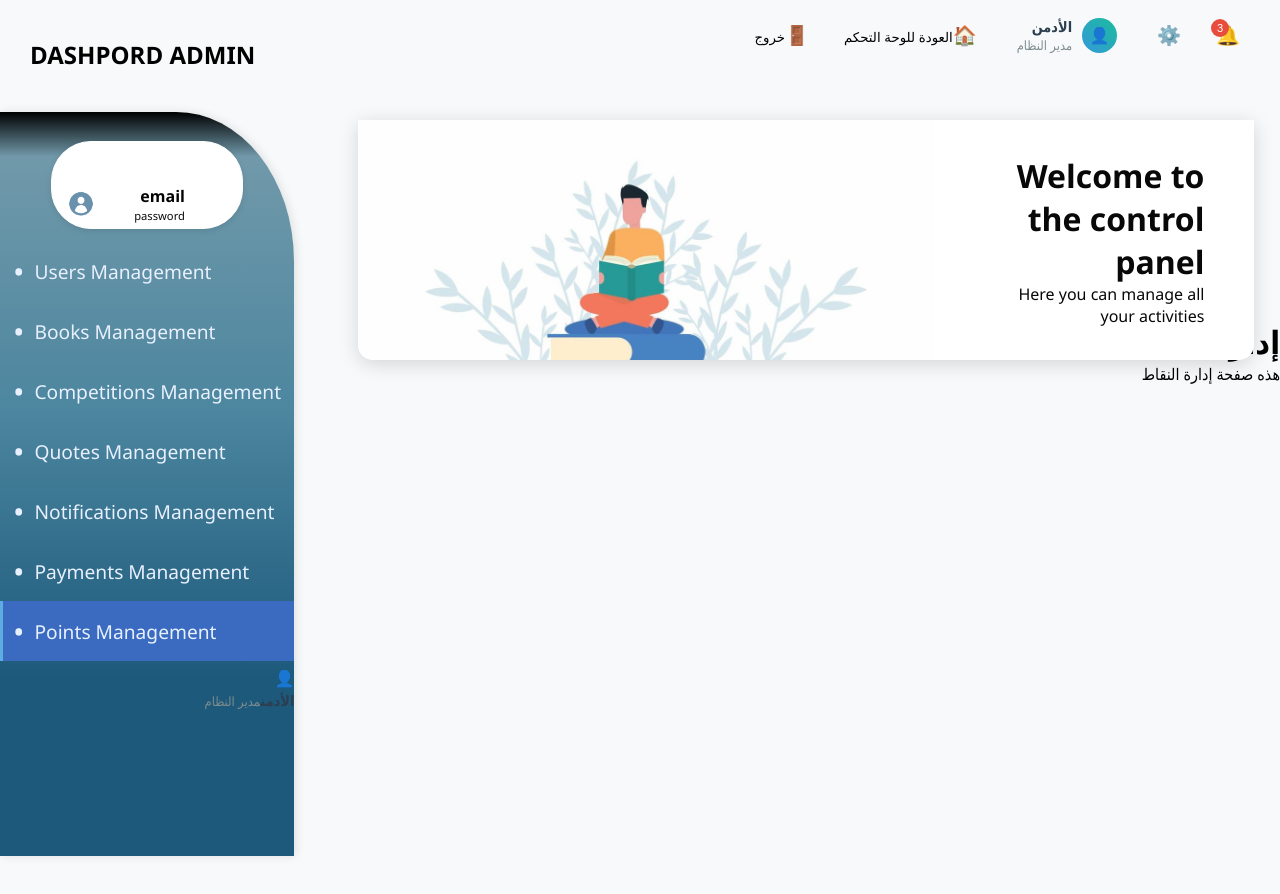
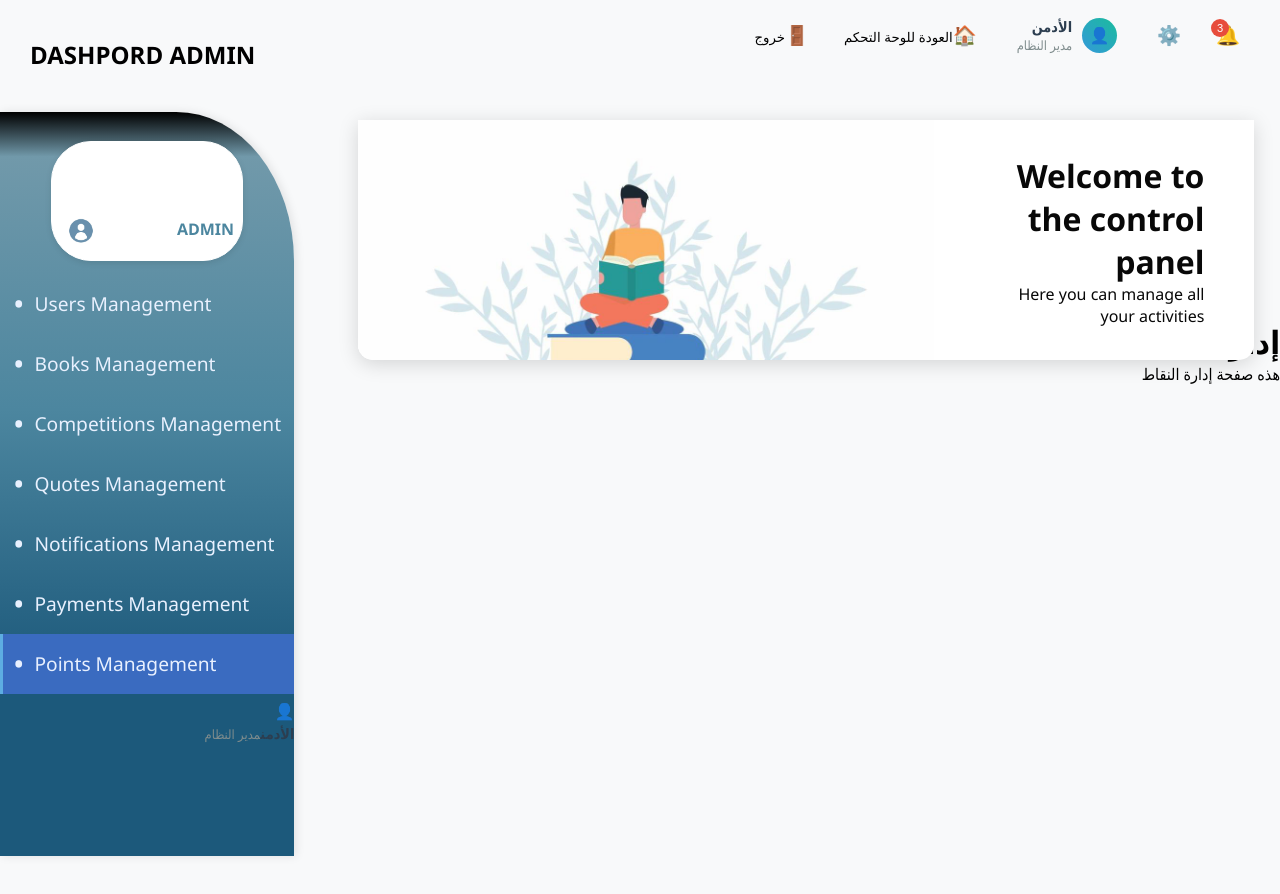
Before and after one commit to EngMohammadMostafa/Journey-of-a-pen_Frontend, a React (Vite) app: page /points in a window 1280 px wide. Shown: the top 894 px of the page. Built offline with nearby package versions, Linux system fonts and the light colour scheme; sample sign-in values are in the browser's storage.

Commit message:
navbar picture styling

```diff
--- a/src/components/layout/Navbar.jsx
+++ b/src/components/layout/Navbar.jsx
@@ -18,12 +18,12 @@ const Navbar = ({ onToggleSidebar }) => {
       const currentScrollY = window.scrollY
 
       // إذا كان المستخدم يمرر لأسفل → إخفاء النافبار والهيرو
-      if (currentScrollY > lastScrollY && currentScrollY > 100) {
+      if (currentScrollY > lastScrollY && currentScrollY > 45) {
         setHideNavbar(true)
         setIsHeroVisible(false)
       }
       // إذا كان المستخدم يمرر لأعلى → إظهار النافبار والهيرو
-      else if (currentScrollY < lastScrollY) {
+      else if (currentScrollY === 0) {
         setHideNavbar(false)
         setIsHeroVisible(true)
       }
--- a/src/components/layout/Sidebar.jsx
+++ b/src/components/layout/Sidebar.jsx
@@ -20,8 +20,8 @@ const Sidebar = () => {
      <div className="sidebar-header-horizontal">
 
     <div className="sidebar-info">
-      <h2>email</h2>
-      <p>password</p>
+      <h2>ADMIN</h2>
+
     </div>
     <img
       src="../src/assets/loginsmall.jpg"
--- a/src/styles/global.css
+++ b/src/styles/global.css
@@ -164,25 +164,25 @@ flex-grow: 1;
   display: flex;
   align-items:flex-end;
   justify-content: flex-end;
-  padding:  5px 10px;
+  padding:  10px 10px;
   border: 1px solid #ffffff;
   border-radius: 40px;
   gap: 20%;
   background-color: #ffffff;
   width: 15vw; /* يناسب عرض السايدبار */
-  height: 11vh;
-  margin: 10% auto 2% auto;
+  height: 15vh;
+  margin: 10% auto 2.1% auto;
   box-shadow: 0 2px 6px rgba(0, 0, 0, 0.1);
 }
 
 /* الصورة على اليسار */
 .sidebar-image-small {
 
-  width: 38px;
+  width: 40px;
   height: 38px;
   border-radius: 50%;
   object-fit: cover;
-  margin-right: 0%;
+  margin-right: 19%;
 }
 
 /* النصوص على اليمين */
@@ -190,11 +190,12 @@ flex-grow: 1;
   display: flex;
   flex-direction:column;
   justify-content: center;
+ margin: 1.3vh;
 }
 
 .sidebar-info h2 {
   font-size: 1rem;
-  color: #030303;
+  color: #4C869F;
   margin: 0%;
 
 
```
